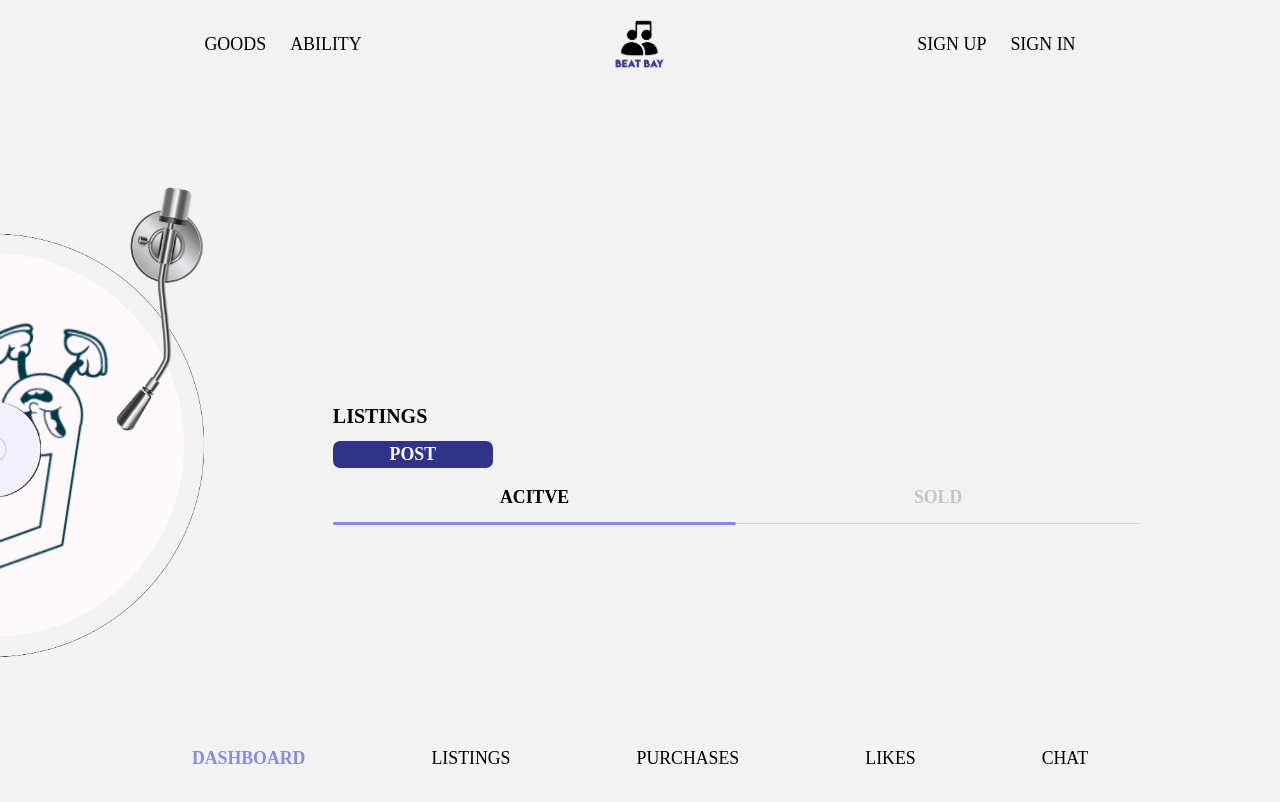
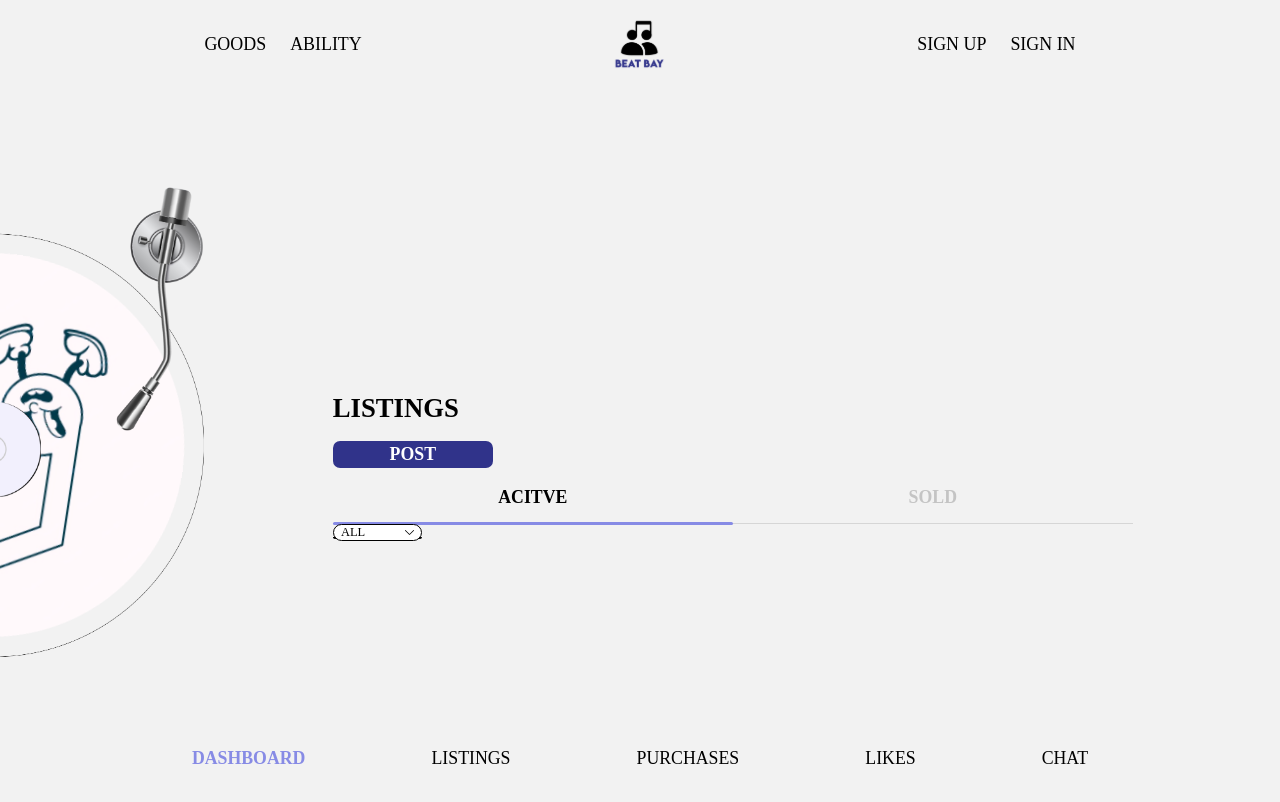
Before and after one commit to sesac-ydp5-2nd-C/2nd-project-beatbay-front, a React (Create React App) app: page /mypage/sell in a window 1280 px wide. Shown: the top 802 px of the page. Built offline with nearby package versions, Linux system fonts and the light colour scheme; a web font is replaced by a local one.

Commit message:
design: 글로벌 박스사이징 보더박스 통일

```diff
--- a/src/components/MypageTab/style.scss
+++ b/src/components/MypageTab/style.scss
@@ -16,7 +16,7 @@
 
   .mpTab {
     cursor: pointer;
-    width: toSize(400);
+    width: toSize(450);
     text-align: center;
     padding: toSize(21) toSize(27) toSize(17) toSize(27);
     transition: color 0.3s;
--- a/src/components/common/customDropdown/styles.scss
+++ b/src/components/common/customDropdown/styles.scss
@@ -3,6 +3,10 @@
 
 .dropdown-wrapper {
   position: relative;
+  width: toSize(100);
+  @include media('>1440px') {
+    width: 100px;
+  }
 }
 
 .trigger-button {
@@ -42,7 +46,7 @@
   height: 0px;
   transition: height 0.3s ease;
   padding: 0;
-  width: 98%;
+  width: 100%;
   border: solid toSize(0.5) black;
   border-bottom-left-radius: toSize(10);
   border-bottom-right-radius: toSize(10);
--- a/src/config/globalStyle.scss
+++ b/src/config/globalStyle.scss
@@ -27,3 +27,7 @@ $browser-font-size: 10;
 :link {
   text-decoration: none;
 }
+
+* {
+  box-sizing: border-box;
+}
--- a/src/screen/mypage/listings/index.js
+++ b/src/screen/mypage/listings/index.js
@@ -29,7 +29,7 @@ export default function MypageListingsScreen() {
     },
   ];
 
-  const items = ['인기순', '최신순', '낮은가격순', '높은가격순'];
+  const items = ['ALL', 'GOODS', 'ABILITY'];
   const [showDropdown, setShowDropdown] = useState(false);
   const [selectedItem, setSelectedItem] = useState(items[0]);
   const [productData, setProductData] = useState(
@@ -53,6 +53,14 @@ export default function MypageListingsScreen() {
             <h1>LISTINGS</h1>
             <div className="postIntro">POST</div>
             <MypageTab tabsData={tabsData} />
+
+            <CustomDropdown
+              showDropdown={showDropdown}
+              setShowDropdown={() => setShowDropdown(!showDropdown)}
+              items={items}
+              selectedItem={selectedItem}
+              setSelectedItem={setSelectedItem}
+            />
           </div>
         </div>
         <MypageMenus />
--- a/src/screen/mypage/listings/style.scss
+++ b/src/screen/mypage/listings/style.scss
@@ -6,3 +6,7 @@
   margin-right: 5vw;
   transform: rotate(90deg);
 }
+
+.listingsContainer h1 {
+  font-size: toSize(30);
+}
```
